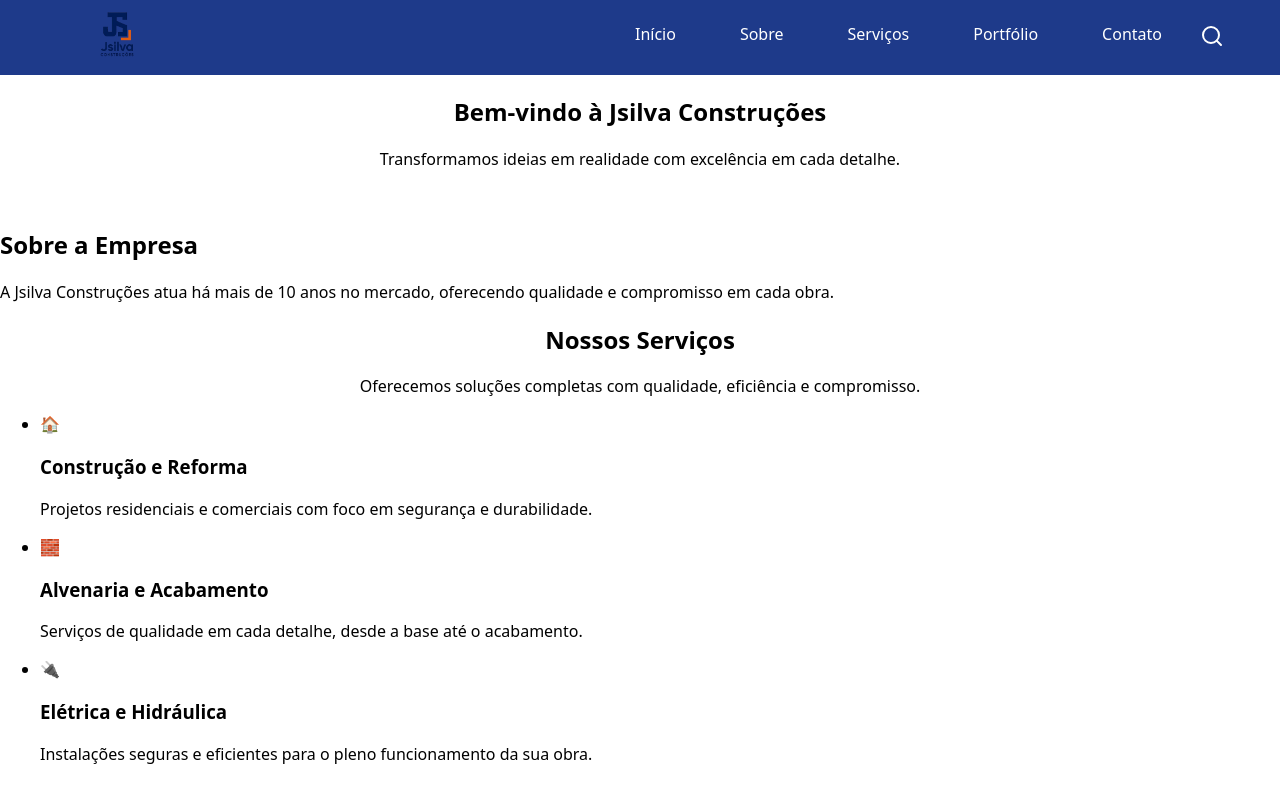
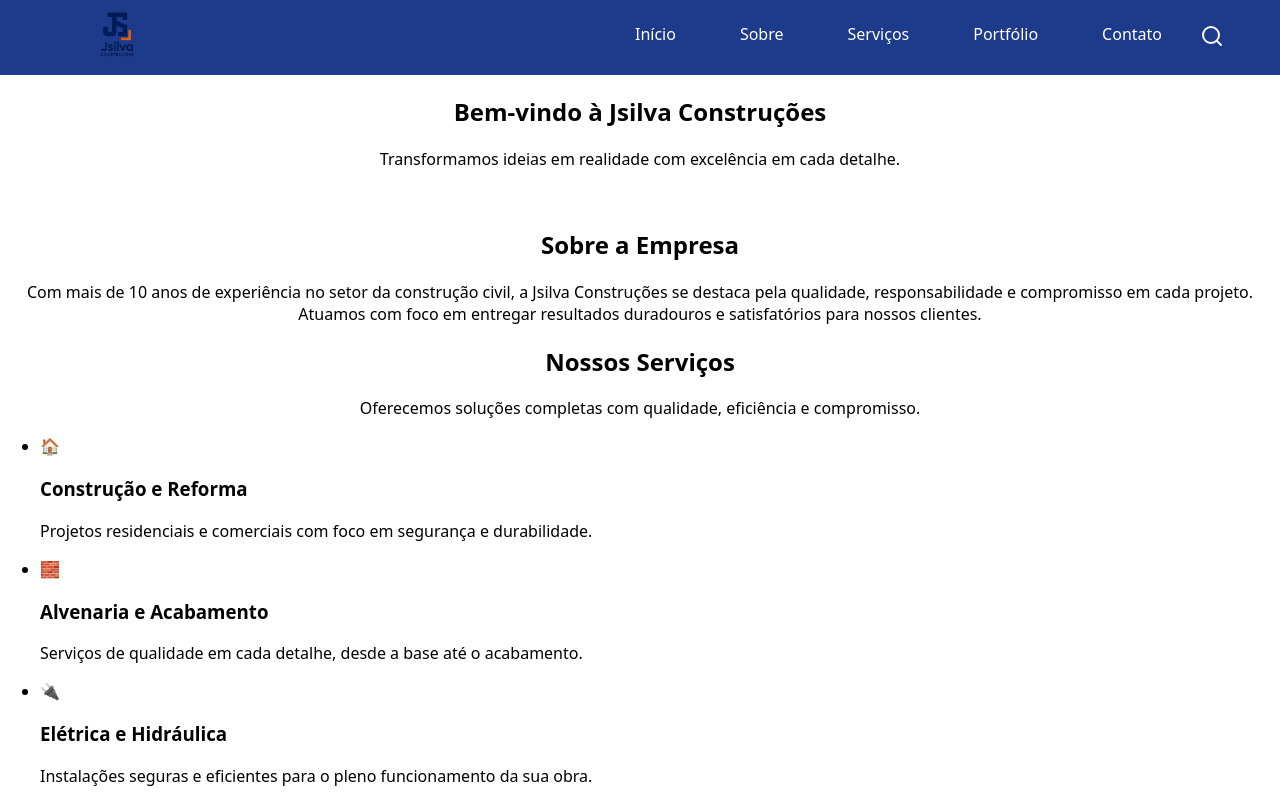
Before and after one commit to KauanGab/Jsilva-Constru-es, a Vue app in the folder jsilva-construcoes/: page / in a window 1280 px wide. Shown: the top 800 px of the page. Built offline with nearby package versions, Linux system fonts and the light colour scheme.

Commit message:
styles: estilizando a tela de sobre

```diff
--- a/jsilva-construcoes/src/pages/About.vue
+++ b/jsilva-construcoes/src/pages/About.vue
@@ -1,8 +1,10 @@
 <template>
-  <section class="p-8">
-    <h2 class="text-3xl font-semibold text-blue-700">Sobre a Empresa</h2>
-    <p class="mt-4 text-gray-700">
-      A Jsilva Construções atua há mais de 10 anos no mercado, oferecendo qualidade e compromisso em cada obra.
-    </p>
+  <section class="bg-gray-50 py-16 px-6">
+    <div class="max-w-4xl mx-auto text-center">
+      <h2 class="text-4xl font-bold text-blue-800 mb-4">Sobre a Empresa</h2>
+      <p class="text-lg text-gray-700 leading-relaxed">
+        Com mais de 10 anos de experiência no setor da construção civil, a <span class="font-semibold text-blue-700">Jsilva Construções</span> se destaca pela qualidade, responsabilidade e compromisso em cada projeto. Atuamos com foco em entregar resultados duradouros e satisfatórios para nossos clientes.
+      </p>
+    </div>
   </section>
 </template>
```
